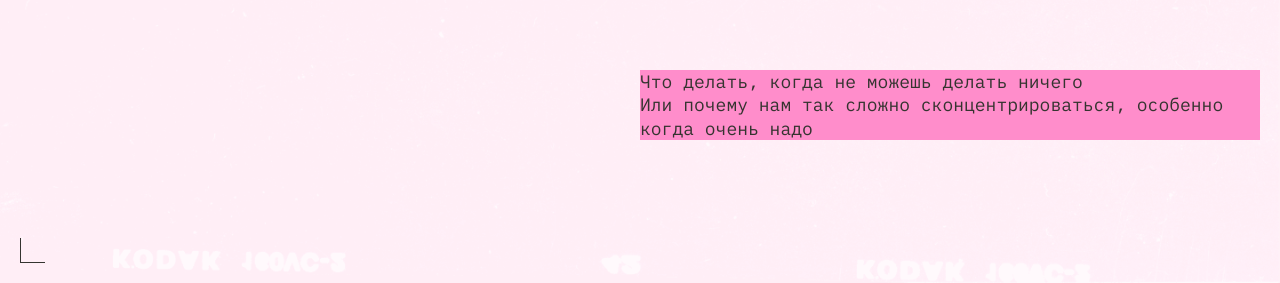
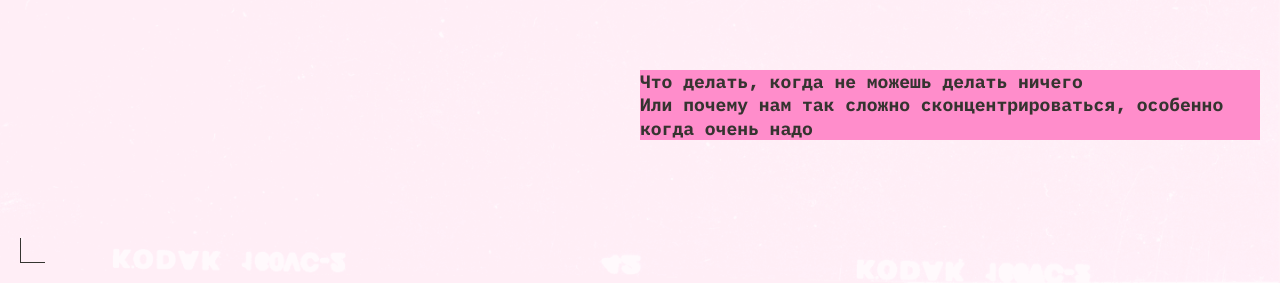
Before and after one commit to petrakovaiu/slozhno-sosredotochitsya-fd, a plain HTML site: page index.html in a window 1280 px wide. Shown: the part 517-800 px from the top of the page. Drawn offline with Linux system fonts and the light colour scheme.

Commit message:
Исправлен заголовок

```diff
--- a/styles/style.css
+++ b/styles/style.css
@@ -182,6 +182,7 @@
   font-size: inherit;
   display: block;
   justify-self: end;
+  font-weight: var(--header-text-weight);
 
   @media (width >=768px) {
     max-inline-size: calc(50% - var(--main-gap));
```
